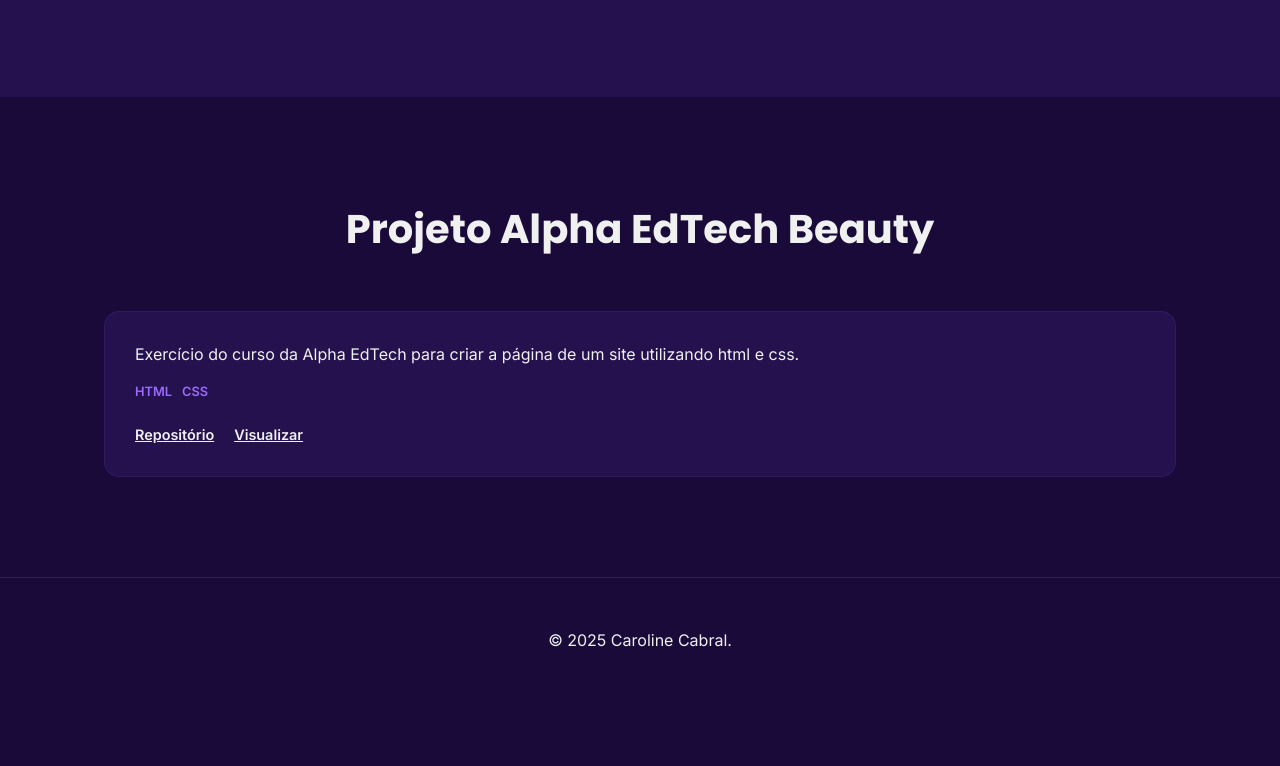
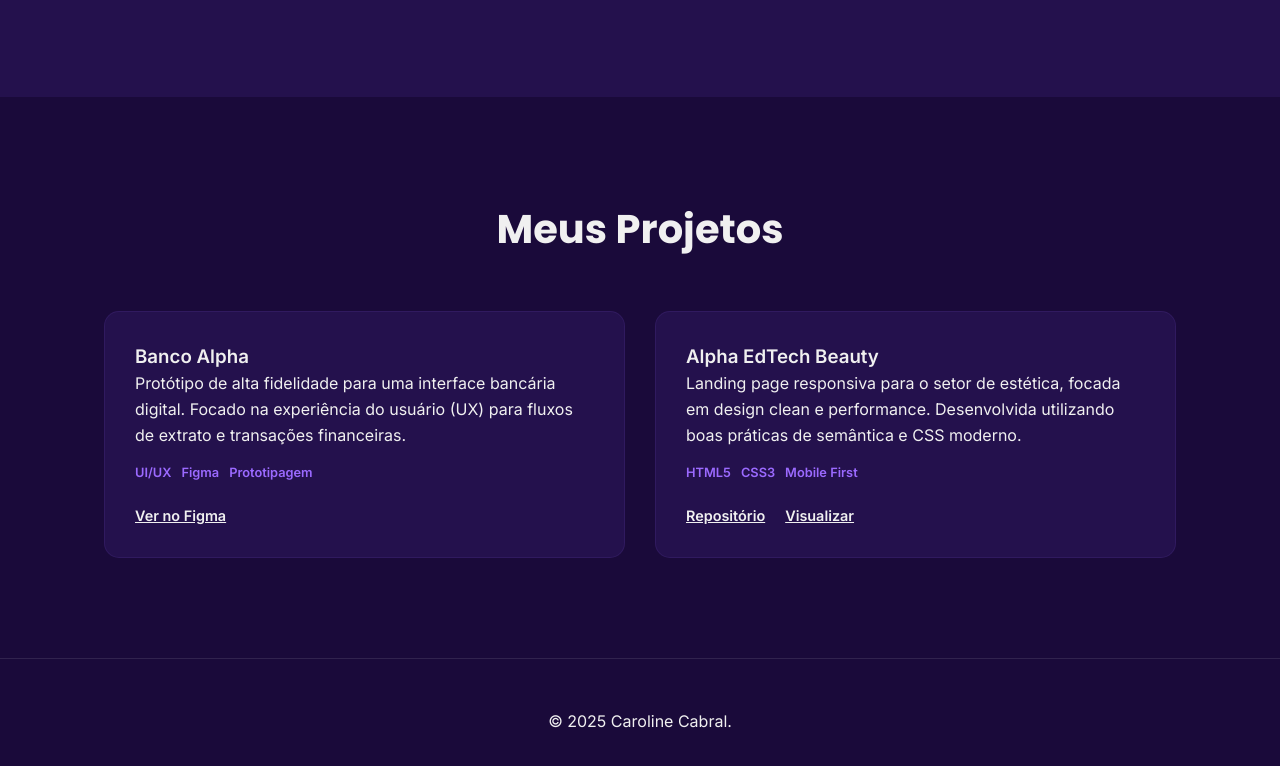
Before and after one commit to carolcabralm/portfolio-alpha-edtech, a plain HTML site: page index.html in a window 1280 px wide. Shown: the part 1299-2065 px from the top of the page. Before the commit the page ends 2002 px from the top, so only its background shows below. Drawn offline with Linux system fonts and the light colour scheme; a script that the page names is missing.

Commit message:
feat: includes figma project

```diff
--- a/index.html
+++ b/index.html
@@ -62,14 +62,32 @@
         </section>
 
         <section id="projetos" class="projects-section">
-            <h3 class="section-title">Projeto Alpha EdTech Beauty</h3>
+            <h2 class="section-title">Meus Projetos</h2>
             <div class="projects-grid">
+
                 <article class="project-card">
                     <div class="project-info">
-                        <p>Exercício do curso da Alpha EdTech para criar a página de um site utilizando html e css.</p>
+                        <h3>Banco Alpha</h3>
+                        <p>Protótipo de alta fidelidade para uma interface bancária digital. Focado na experiência do usuário (UX) para fluxos de extrato e transações financeiras.</p>
                         <div class="project-tags">
-                            <span>HTML</span>
-                            <span>CSS</span>
+                            <span>UI/UX</span>
+                            <span>Figma</span>
+                            <span>Prototipagem</span>
+                        </div>
+                        <div class="project-links">
+                            <a href="https://www.figma.com/design/XMCei7LV56hEVaAtbMOmBZ/Banco-Alpha?node-id=2-2&t=vZ7gO2JOonTuUqmP-1" target="_blank" class="link-icon">Ver no Figma</a>
+                        </div>
+                    </div>
+                </article>
+
+                <article class="project-card">
+                    <div class="project-info">
+                        <h3>Alpha EdTech Beauty</h3>
+                        <p>Landing page responsiva para o setor de estética, focada em design clean e performance. Desenvolvida utilizando boas práticas de semântica e CSS moderno.</p>
+                        <div class="project-tags">
+                            <span>HTML5</span>
+                            <span>CSS3</span>
+                            <span>Mobile First</span>
                         </div>
                         <div class="project-links">
                             <a href="https://github.com/carolcabralm/alpha-beauty" target="_blank" class="link-icon">Repositório</a>
@@ -77,7 +95,8 @@
                         </div>
                     </div>
                 </article>
-                </div>
+
+            </div>
         </section>
     </main>
 
```
